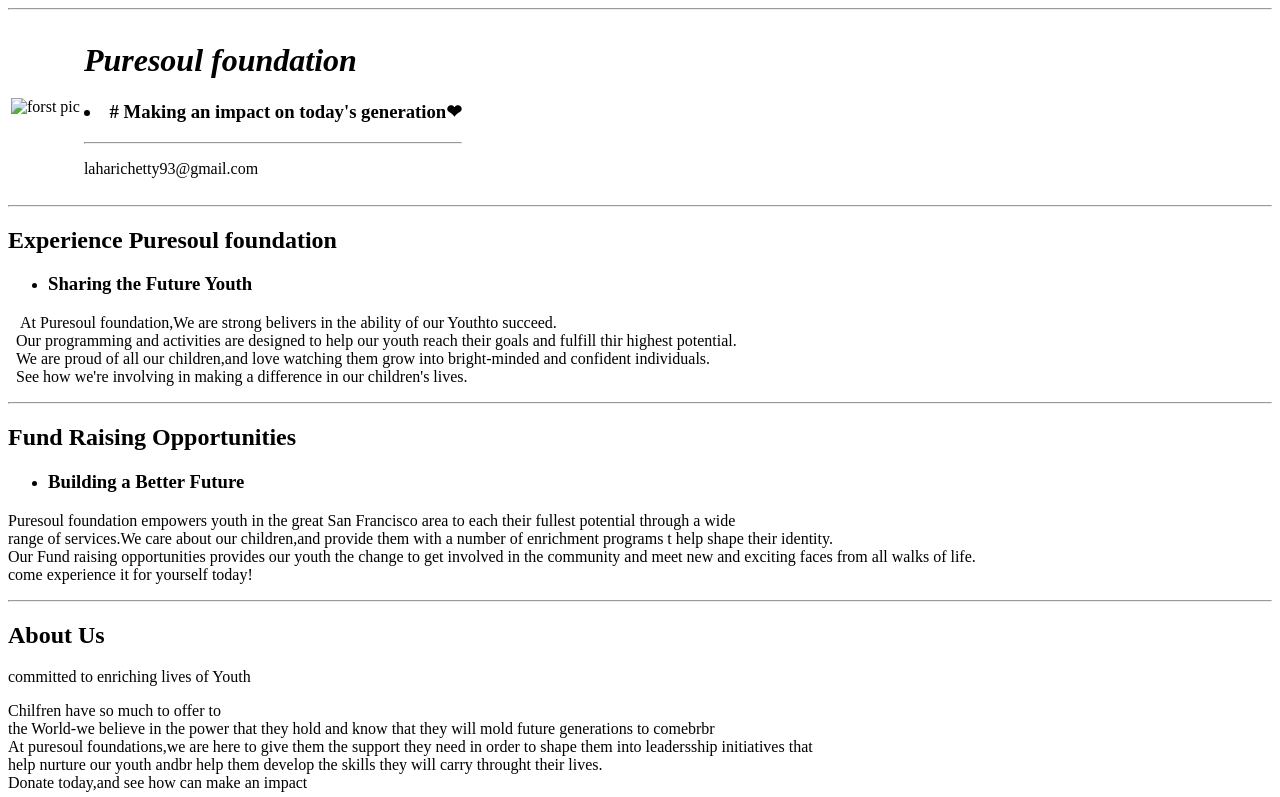
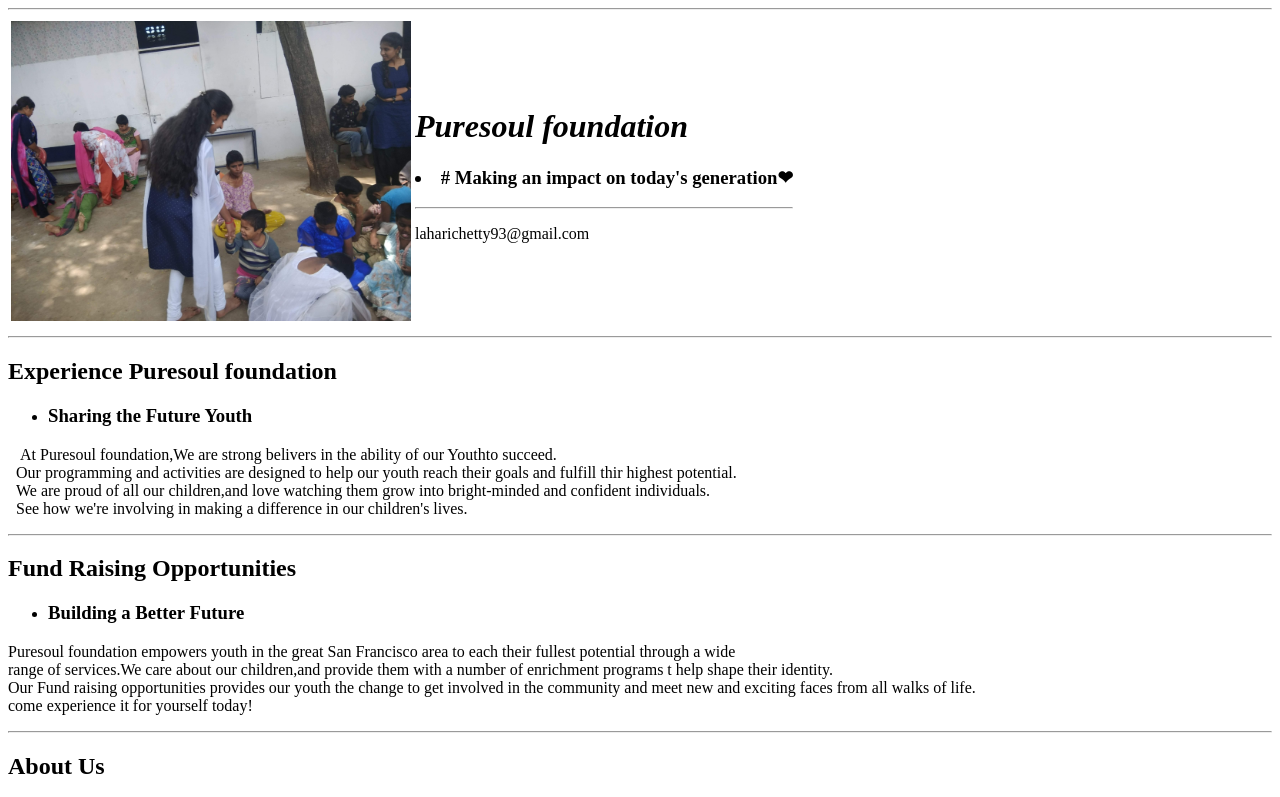
Before and after one commit to laharisetty/cv, a plain HTML site: page foundation.html in a window 1280 px wide. Shown: the top 797 px of the page. Drawn offline with Linux system fonts and the light colour scheme.

Commit message:
Update foundation.html

```diff
--- a/foundation.html
+++ b/foundation.html
@@ -6,7 +6,7 @@
   </head>
   <body>
     <table>
-      <td><img src="images/found1.jpg" alt="forst pic" height="300" widt="300"></td>
+      <td><img src="found1.jpg" alt="forst pic" height="300" widt="300"></td>
       <td><em><h1>Puresoul foundation</h1></em>
       <p><h3><li># Making an impact on today's generation❤</li></h3></p>
     <hr><p>laharichetty93@gmail.com</p></td><hr>
```
